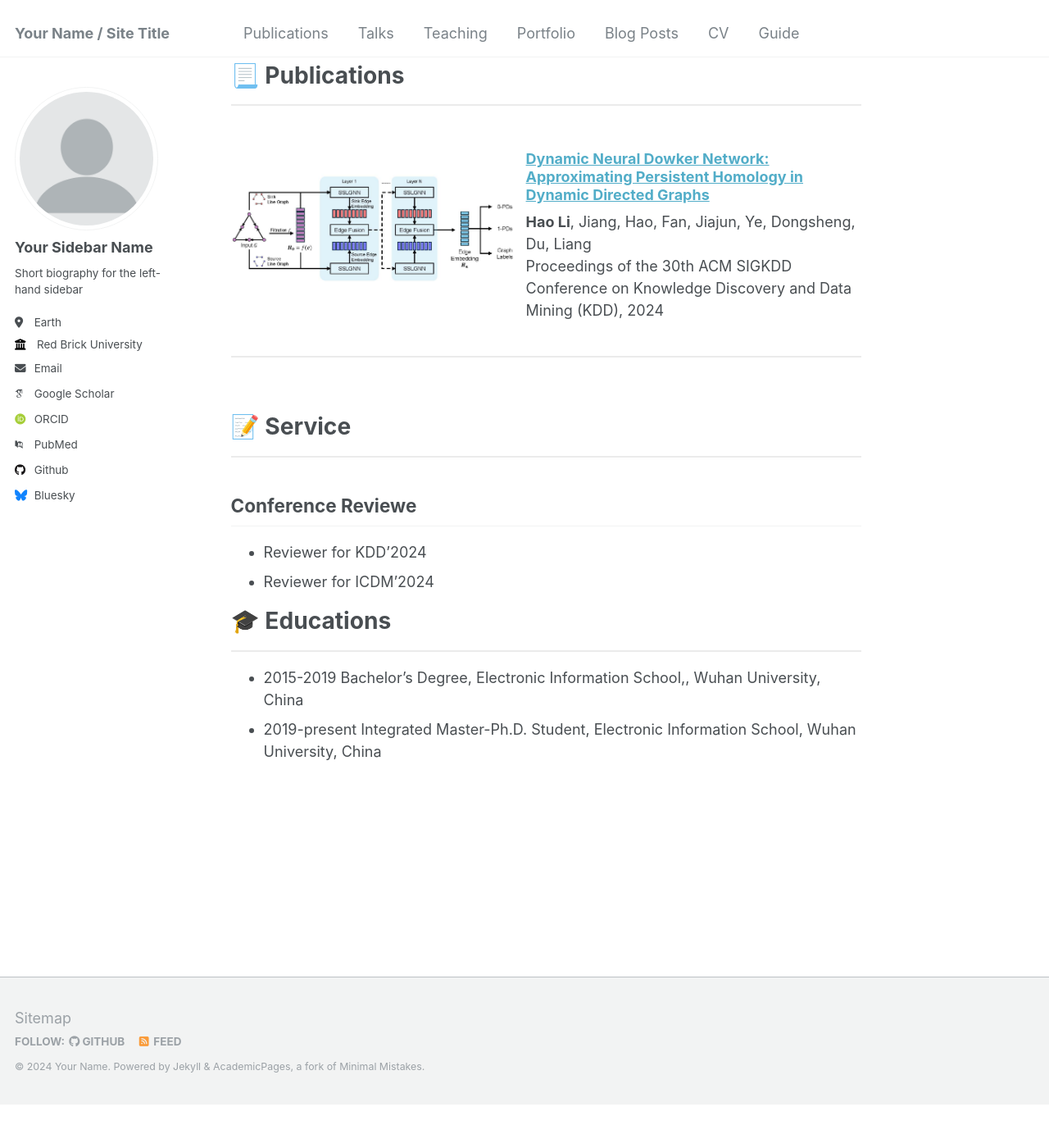
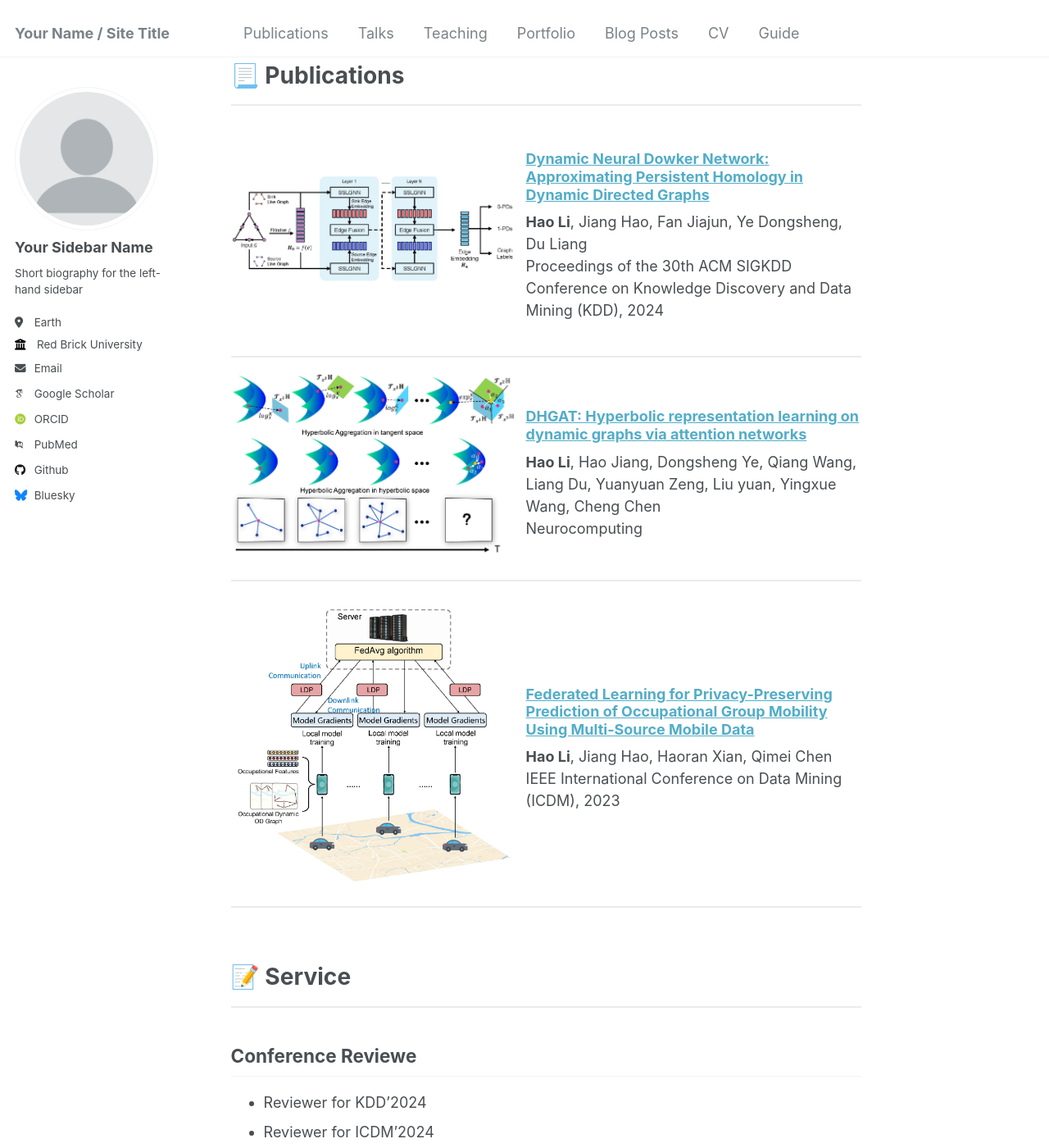
Before and after one commit to Lihaogx/lihaogx.github.io, a Jekyll site: the page built from _pages/about.md, in a window 1280 px wide and 1400 px high, scrolled down 893 px. Shown: the whole window at 82% size. Built offline with Jekyll 4.4.1, drawn with Linux system fonts in a browser that asks for light colours; some web fonts are replaced; before the commit the page ends 2239 px from its top, so only the background shows below that.

Commit message:
Update about.md

```diff
--- a/_pages/about.md
+++ b/_pages/about.md
@@ -105,14 +105,36 @@ My research interests lie in the integration of social networks, graph neural ne
   <img src="../images/DNDN.jpg" alt="Dynamic Neural Dowker Networks" style="width: 350px;">
   <div>
     <h3><a href="https://dl.acm.org/doi/abs/10.1145/3637528.3671980" target="_blank">Dynamic Neural Dowker Network: Approximating Persistent Homology in Dynamic Directed Graphs</a></h3>
-    <p><strong>Hao Li</strong>, Jiang, Hao, Fan, Jiajun, Ye, Dongsheng, Du, Liang<br>
+    <p><strong>Hao Li</strong>, Jiang Hao, Fan Jiajun, Ye Dongsheng, Du Liang<br>
     Proceedings of the 30th ACM SIGKDD Conference on Knowledge Discovery and Data Mining (KDD), 2024</p>
   </div>
 </div>
 
-<hr >
 
 
+<hr >
+<div style="display: flex; align-items: center;">
+  <img src="../images/DHGAT.jpg" alt="DHGAT" style="width: 350px;">
+  <div>
+    <h3><a href="https://www.sciencedirect.com/science/article/abs/pii/S092523122301161X" target="_blank">DHGAT: Hyperbolic representation learning on dynamic graphs via attention networks</a></h3>
+    <p><strong>Hao Li</strong>, Hao Jiang, Dongsheng Ye, Qiang Wang, Liang Du, Yuanyuan Zeng, Liu yuan, Yingxue Wang, Cheng Chen<br>
+    Neurocomputing</p>
+  </div>
+</div>
+
+
+<hr >
+<div style="display: flex; align-items: center;">
+  <img src="../images/fedogm.jpg" alt="Prediction of Occupational Group Mobility" style="width: 350px;">
+  <div>
+    <h3><a href="https://ieeexplore.ieee.org/abstract/document/10415798/" target="_blank">Federated Learning for Privacy-Preserving Prediction of Occupational Group Mobility Using Multi-Source Mobile Data</a></h3>
+    <p><strong>Hao Li</strong>, Jiang Hao, Haoran Xian, Qimei Chen<br>
+    IEEE International Conference on Data Mining (ICDM), 2023</p>
+  </div>
+</div>
+
+
+<hr >
 <br/>
 
 
```
